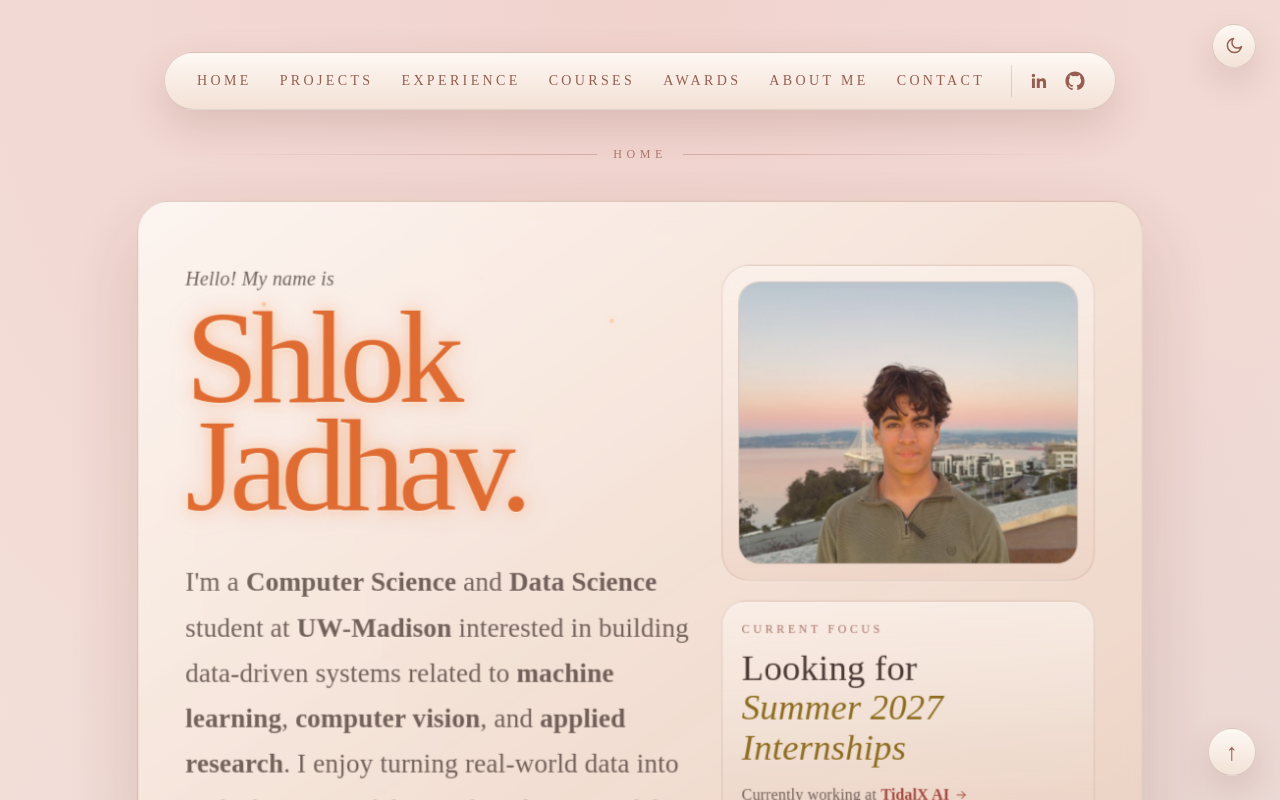
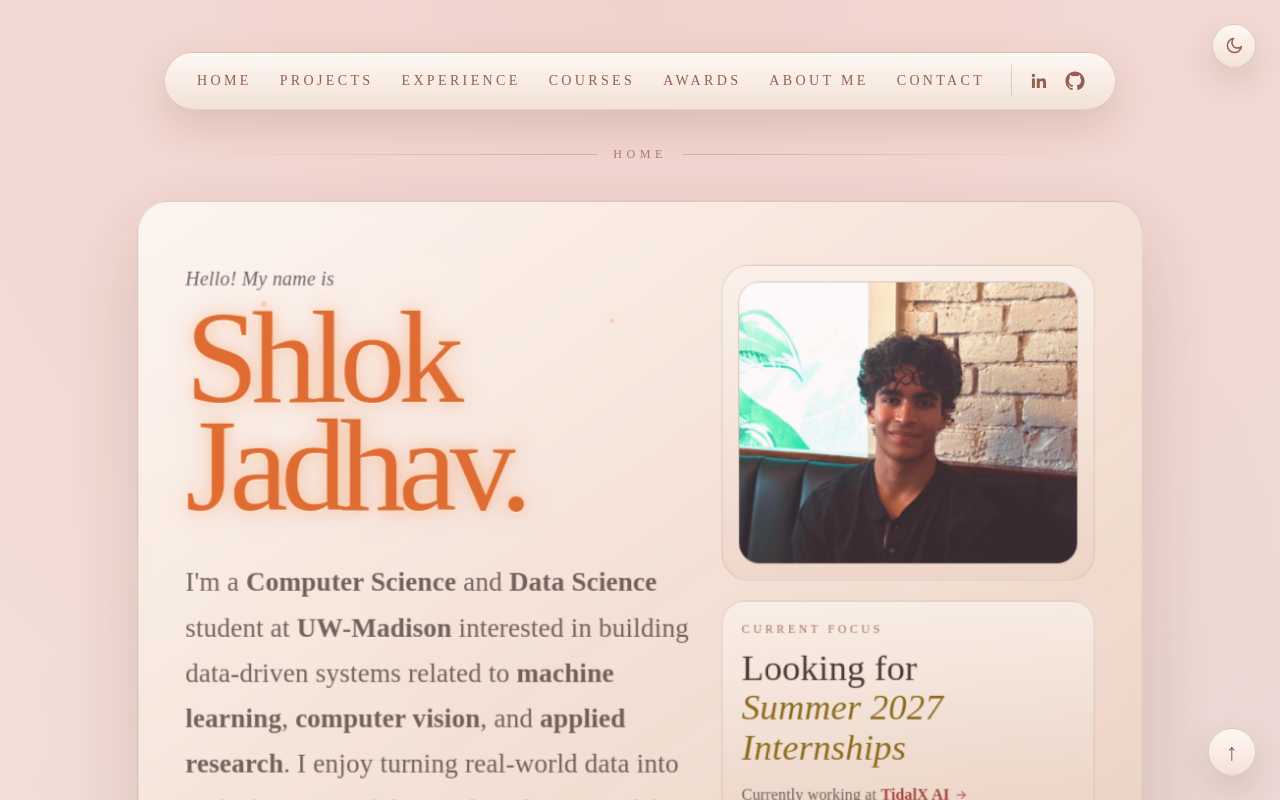
Before and after one commit to shlokrj/shlok.fyi, a Next.js app: page / in a window 1280 px wide. Shown: the top 800 px of the page. Built offline with nearby package versions, Linux system fonts and the light colour scheme.

Commit message:
updated pfp

```diff
--- a/app/page.tsx
+++ b/app/page.tsx
@@ -535,12 +535,12 @@ export default function Home() {
               <div className="sub-panel home-photo-panel w-full rounded-[1.75rem] border p-4">
                 <div className="placeholder-panel home-photo relative h-full min-h-[18rem] overflow-hidden rounded-[1.35rem] border">
                   <Image
-                    src="/profile-photo.jpeg"
-                    alt="Shlok Jadhav overlooking the Bay Bridge at sunset"
+                    src="/profile-top.jpeg"
+                    alt="Shlok Jadhav portrait for the home section"
                     fill
                     priority
                     sizes="(min-width: 1280px) 28rem, (min-width: 640px) 34rem, calc(100vw - 5rem)"
-                    className="object-cover"
+                    className="object-cover object-[50%_65%]"
                   />
                 </div>
               </div>
@@ -1301,11 +1301,11 @@ export default function Home() {
             <div className="sub-panel about-photo-panel rounded-[1.5rem] border p-5">
               <div className="placeholder-panel about-photo relative overflow-hidden rounded-[1.2rem] border">
                 <Image
-                  src="/profile-photo.jpeg"
-                  alt="Shlok Jadhav overlooking the Bay Bridge at sunset"
+                  src="/profile-top.jpeg"
+                  alt="Shlok Jadhav portrait for the about-me section"
                   fill
                   sizes="(min-width: 1024px) 24rem, (min-width: 640px) 34rem, calc(100vw - 5rem)"
-                  className="object-cover"
+                  className="object-cover object-[50%_65%]"
                 />
               </div>
             </div>
```
Also changed, not shown: public/profile-photo.jpeg (deleted), public/profile-top.jpeg (added).
